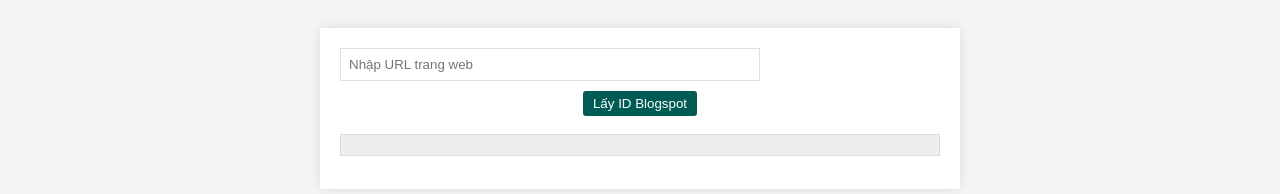
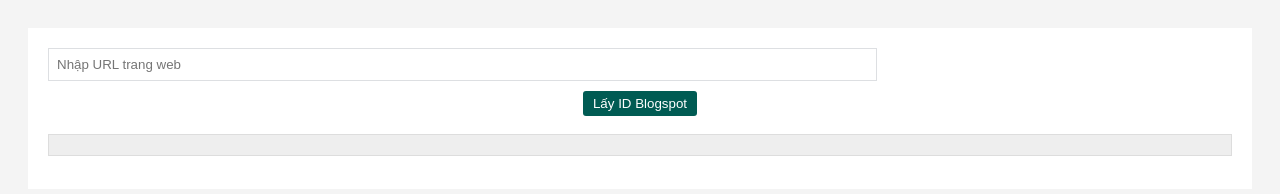
Before and after one commit to blogspotvn/source-code-viewer, a plain HTML site: page index.html in a window 1280 px wide. Drawn offline with Linux system fonts and the light colour scheme.

Commit message:
Update style.css

```diff
--- a/style.css
+++ b/style.css
@@ -6,11 +6,9 @@ body {
 }
 
 .container {
-  max-width: 600px;
   margin: auto;
   background: white;
   padding: 20px;
-  box-shadow: 0 0 10px rgba(0, 0, 0, 0.1);
 }
 
 .url-input {
```
